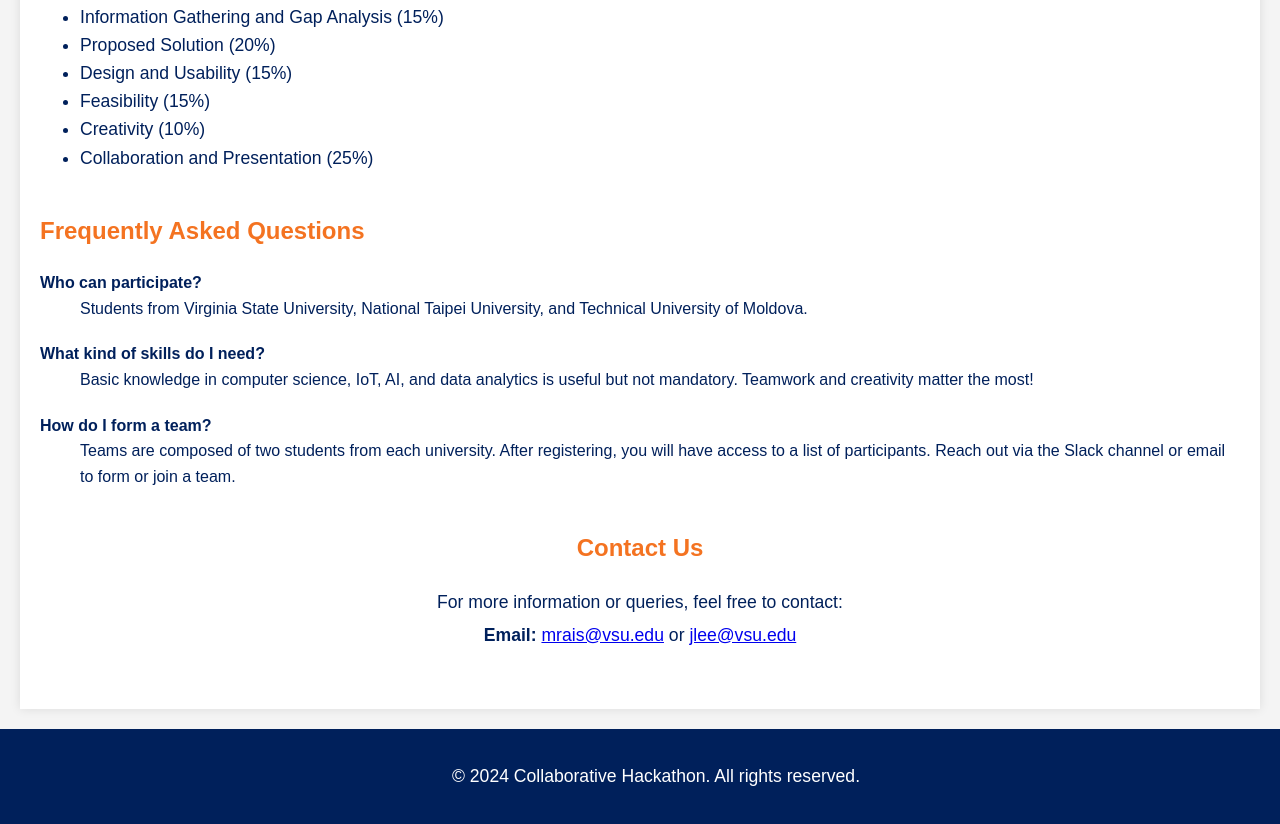
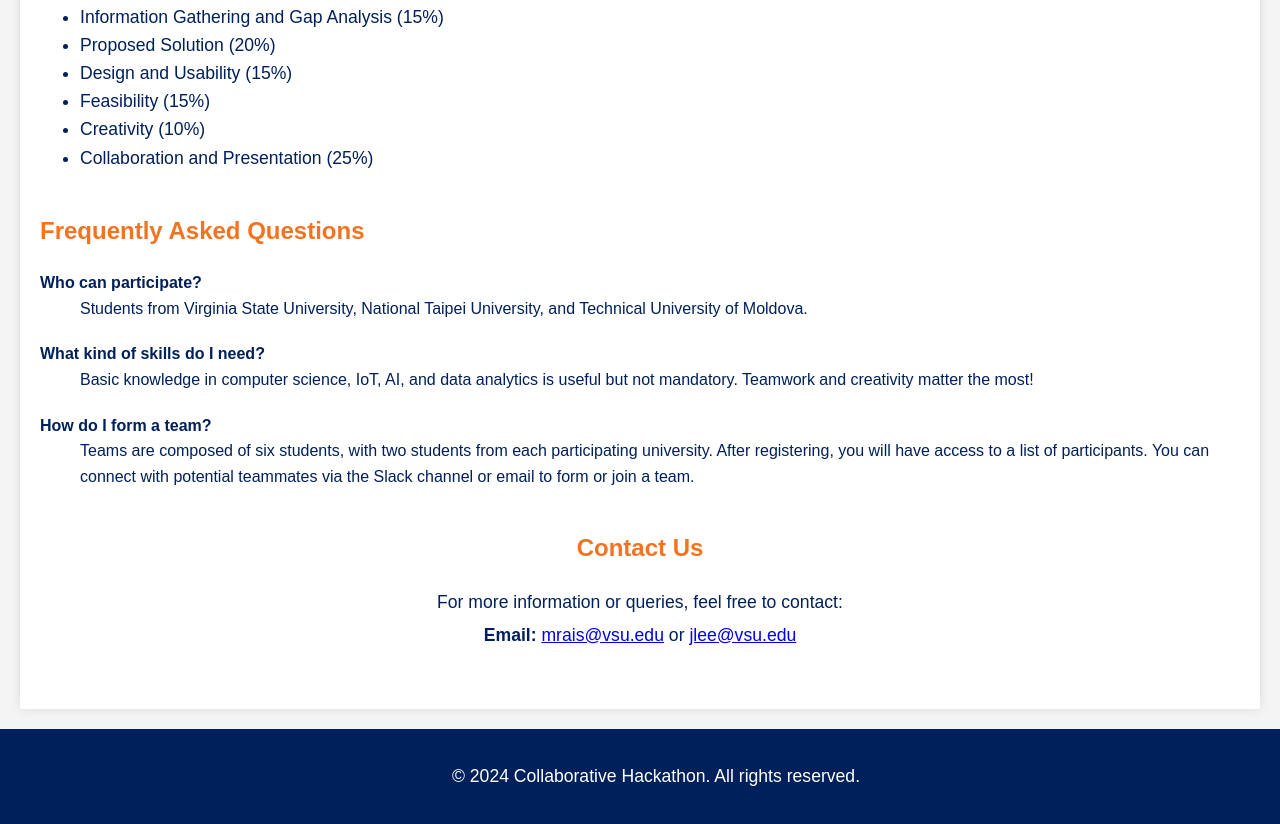
Before and after one commit to vsucyber/hackathonFall2024, a plain HTML site: page index.html in a window 1280 px wide. Shown: the part 1725-2549 px from the top of the page. Drawn offline with Linux system fonts and the light colour scheme.

Commit message:
faq updated

```diff
--- a/index.html
+++ b/index.html
@@ -285,7 +285,7 @@
             <dt>What kind of skills do I need?</dt>
             <dd>Basic knowledge in computer science, IoT, AI, and data analytics is useful but not mandatory. Teamwork and creativity matter the most!</dd>
             <dt>How do I form a team?</dt>
-            <dd>Teams are composed of two students from each university. After registering, you will have access to a list of participants. Reach out via the Slack channel or email to form or join a team.</dd>
+            <dd>Teams are composed of six students, with two students from each participating university. After registering, you will have access to a list of participants. You can connect with potential teammates via the Slack channel or email to form or join a team.</dd>
         </dl>
     </section>
 
```
